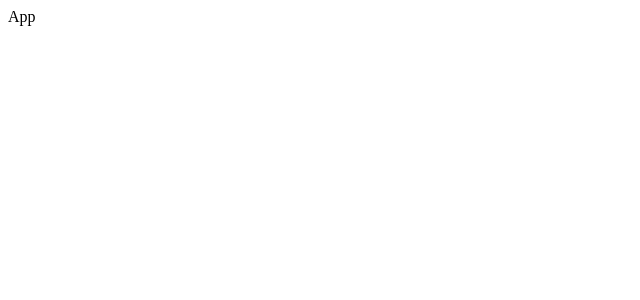
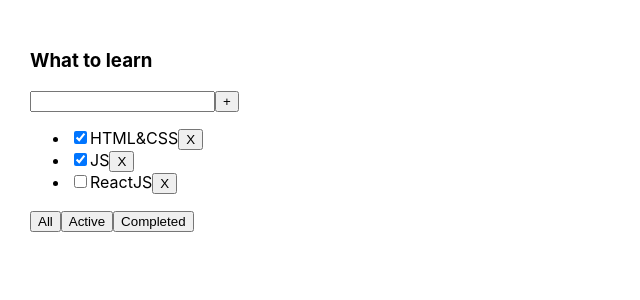
Before and after one commit to ivan-kevra/todolist, a React (Create React App) app: page / in a window 1280 px wide. Shown: the top 300 px of the page, without its empty margins (0-640 px from the left). Built offline with nearby package versions, Linux system fonts and the light colour scheme.

Commit message:
add Task handler

```diff
--- /dev/null
+++ b/src/App.css
@@ -0,0 +1,8 @@
+.App {
+  padding: 30px;
+  display: flex;
+}
+
+.App > div {
+  margin-right: 50px;
+}
--- a/src/App.tsx
+++ b/src/App.tsx
@@ -1,9 +1,48 @@
-import React from 'react';
+import React, {useState} from 'react';
+import './App.css';
+import {Todolist} from "./Todolist";
+import {v1} from "uuid";
 
+export type TaskType = {
+    id: string
+    title: string
+    isDone: boolean
+}
+export type FilterValuesType = 'all' | 'active' | 'completed'
 export const App = () => {
+
+    const [tasks, setTasks] = useState<TaskType[]>([
+        {id: v1(), title: "HTML&CSS", isDone: true},
+        {id: v1(), title: "JS", isDone: true},
+        {id: v1(), title: "ReactJS", isDone: false}
+    ])
+    const [filter, setFilter] = useState<FilterValuesType>('all')
+    const removeTask = (taskId: string) => setTasks(tasks.filter((task) => task.id !== taskId))
+    const changeFilter = (value: FilterValuesType) => setFilter(value)
+
+    const addTask = (title: string) => {
+        setTasks([{id: v1(), title, isDone: false}, ...tasks])
+    }
+
+
+    let tasksForTodolist = tasks
+
+    if (filter === 'active') {
+        tasksForTodolist = tasks.filter(task => !task.isDone)
+    }
+    if (filter === 'completed') {
+        tasksForTodolist = tasks.filter(task => task.isDone)
+    }
+
     return (
-        <div>
-            App
+        <div className="App">
+            <Todolist title={'What to learn'}
+                      tasks={tasksForTodolist}
+                      removeTask={removeTask}
+                      changeFilter={changeFilter}
+                      filter={filter}
+                      addTask={addTask}/>
+
         </div>
     );
-};
+}
--- /dev/null
+++ b/src/Todolist.tsx
@@ -0,0 +1,60 @@
+import React, {ChangeEvent, useState, KeyboardEvent} from 'react';
+import {FilterValuesType, TaskType} from "./App";
+
+type TodolistPropsType = {
+    title: string
+    tasks: TaskType[]
+    removeTask: (taskId: string) => void
+    changeFilter: (filter: FilterValuesType) => void
+    filter: FilterValuesType
+    addTask: (title: string) => void
+}
+export const Todolist: React.FC<TodolistPropsType> = (props) => {
+    const [title, setTitle] = useState('')
+    const setAllFilterHandler = () => props.changeFilter('all')
+    const setActiveFilterHandler = () => props.changeFilter('active')
+    const setCompletedFilterHandler = () => props.changeFilter('completed')
+
+    const addTaskHandler = () => {
+        if (title.trim() !== '') {
+            props.addTask(title.trim())
+            setTitle('')
+        }
+    }
+    const onChangeTitle = (event: ChangeEvent<HTMLInputElement>) => setTitle(event.currentTarget.value)
+    const onEnterHandler = (event: KeyboardEvent<HTMLInputElement>) => {
+        if (event.key === 'Enter') {
+            addTaskHandler()
+        }
+    }
+    return (
+        <div>
+            <h3>{props.title}</h3>
+            <div>
+                <input value={title} onChange={onChangeTitle} onKeyUp={onEnterHandler}/>
+                <button onClick={addTaskHandler}>+</button>
+            </div>
+            <ul>
+                {props.tasks.map(task => {
+                        const removeTaskHandler = () => {
+                            props.removeTask(task.id)
+                        }
+                        return (
+                            <li key={task.id}>
+                                <input type="checkbox" checked={task.isDone}/>
+                                <span>{task.title}</span>
+                                <button onClick={removeTaskHandler}>X</button>
+                            </li>)
+                    }
+                )
+                }
+
+            </ul>
+            <div>
+                <button onClick={setAllFilterHandler}>All</button>
+                <button onClick={setActiveFilterHandler}>Active</button>
+                <button onClick={setCompletedFilterHandler}>Completed</button>
+            </div>
+        </div>
+    );
+};
--- a/src/index.tsx
+++ b/src/index.tsx
@@ -1,8 +1,19 @@
-import {createRoot} from "react-dom/client";
-import {App} from "./App";
+import React from 'react';
+import ReactDOM from 'react-dom/client';
+import './index.css';
+import {App} from './App';
 
-const container = document.getElementById('root') as HTMLElement
-const root = createRoot(container);
+
+
+const root = ReactDOM.createRoot(
+  document.getElementById('root') as HTMLElement
+);
 root.render(
-    <App/>
+  <React.StrictMode>
+    <App />
+  </React.StrictMode>
 );
+
+// If you want to start measuring performance in your app, pass a function
+// to log results (for example: reportWebVitals(console.log))
+// or send to an analytics endpoint. Learn more: https://bit.ly/CRA-vitals
--- /dev/null
+++ b/src/react-app-env.d.ts
@@ -0,0 +1 @@
+/// <reference types="react-scripts" />
```
Also changed, not shown: package.json (+1 -55 lines), src/setupTests.ts (added, +5 -0 lines), src/logo.svg (added), 1 other file (tests, documents, lock files or other folders).
